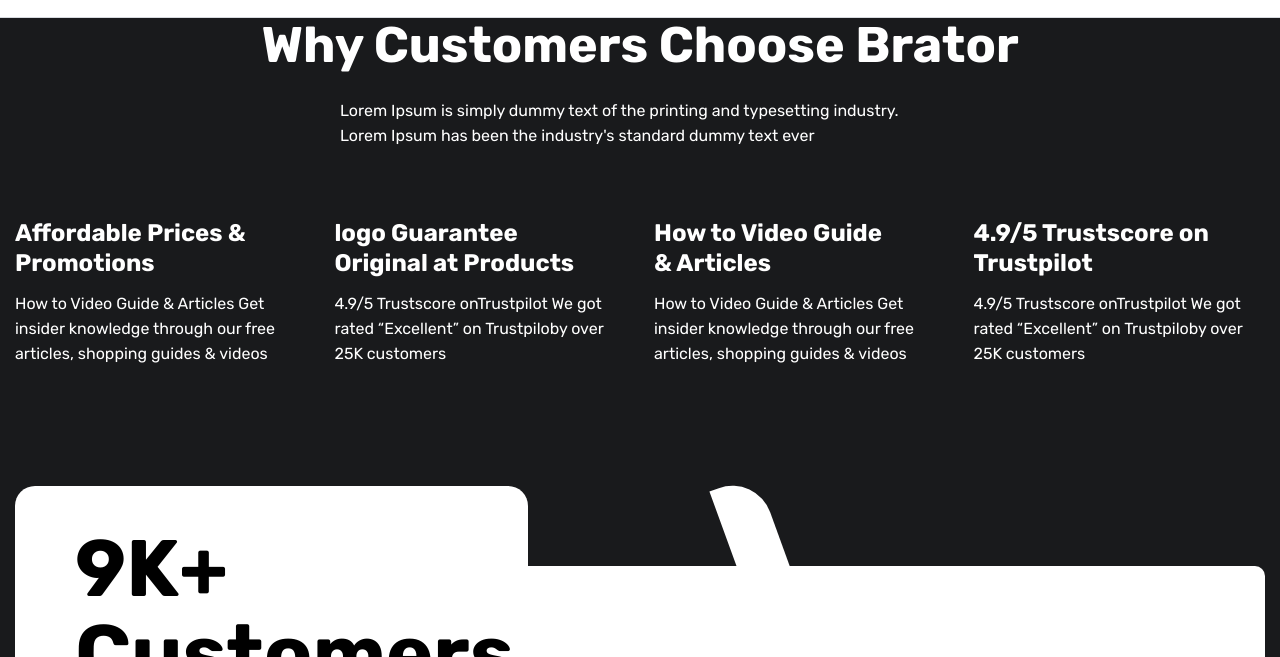
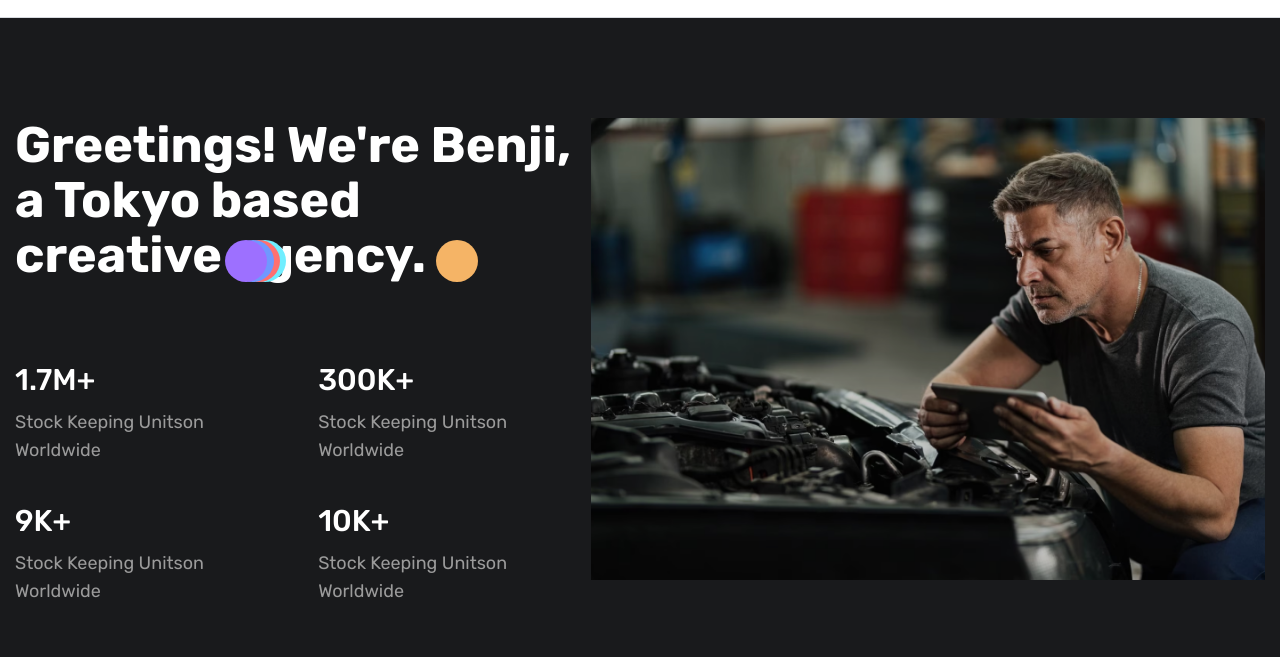
Before and after one commit to rezwanu/auto-parts-html, a plain HTML site: page about-us.html in a window 1280 px wide. Shown: the part 143-800 px from the top of the page. Drawn offline with nearby package versions, Linux system fonts and the light colour scheme.

Commit message:
about us html markup fix

```diff
--- a/about-us.html
+++ b/about-us.html
@@ -151,7 +151,7 @@
   <!-- header menu end -->
 
   <!-- About us start -->
-  <!-- <section class="about-us-section">
+  <section class="about-us-section">
     <div class="container">
       <div class="about-us-row">
         <div class="about-us-left-content">
@@ -190,7 +190,7 @@
         </div>
       </div>
     </div>
-  </section> -->
+  </section>
   <!-- About us end -->
 
   <!-- Customers Choose Section Start -->
```
